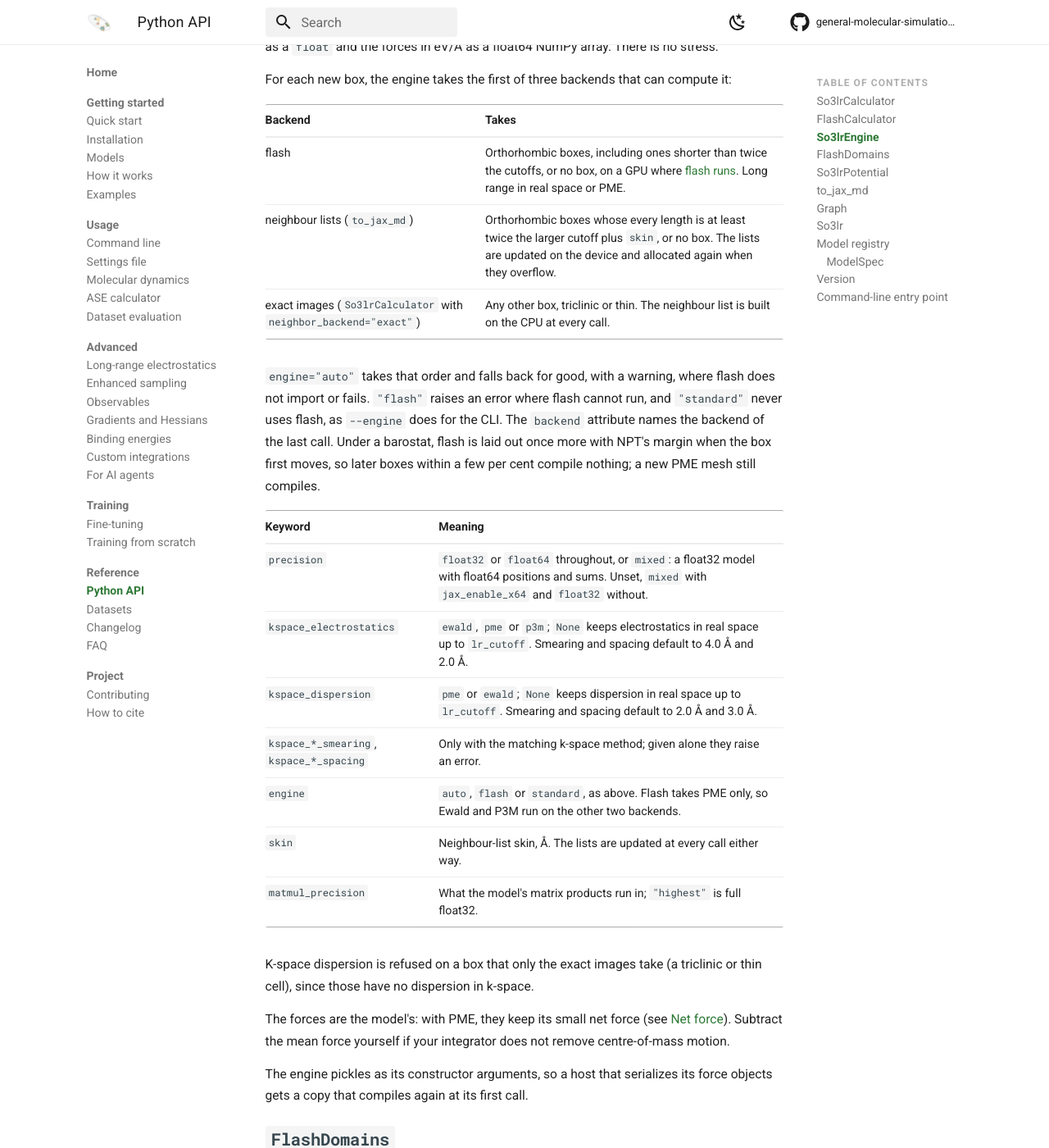
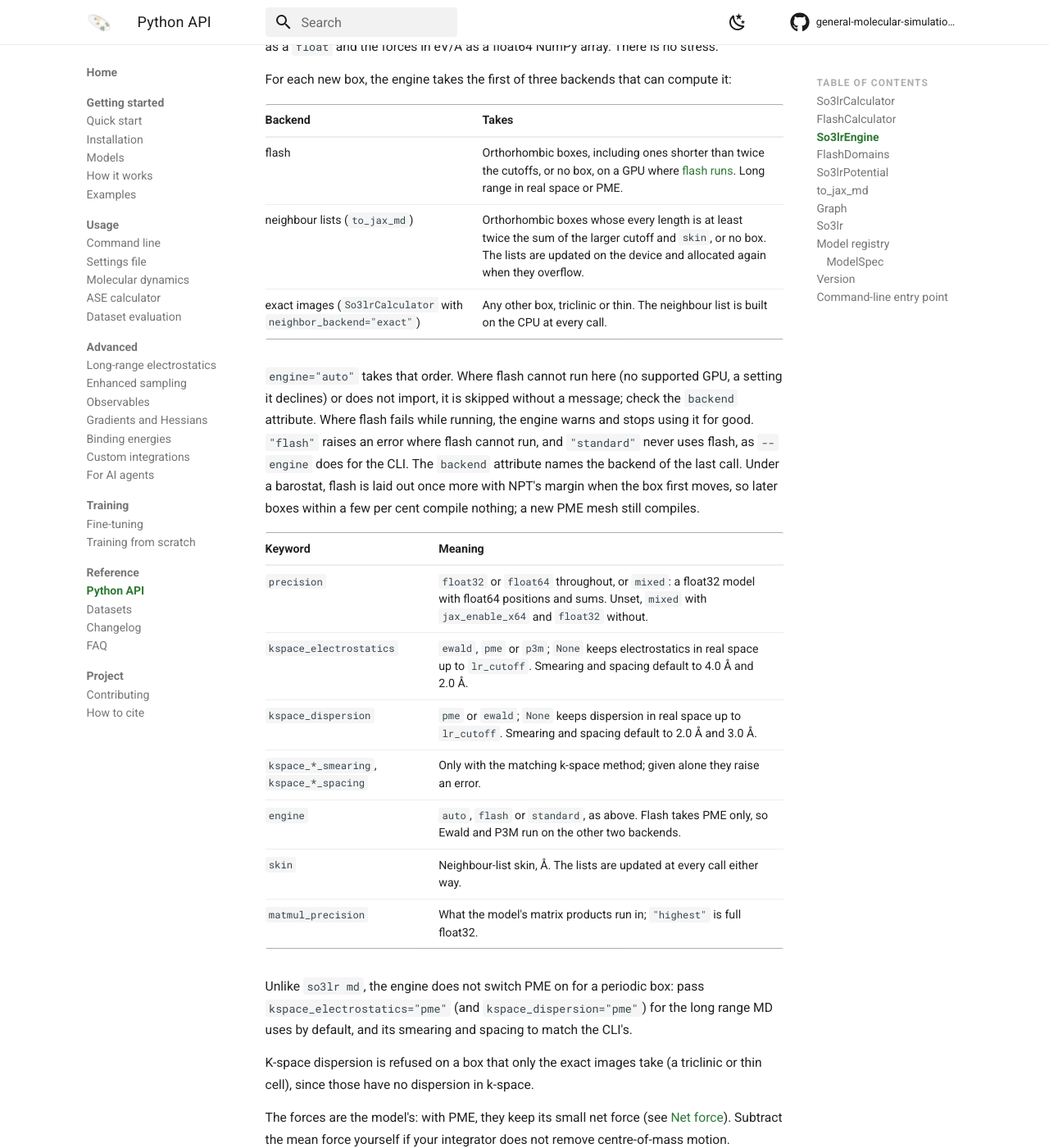
Before and after one commit to so3lr/so3lr.github.io, an MkDocs documentation site: the page built from docs/reference/api.md, in a window 1280 px wide and 1400 px high, scrolled down 3603 px. Shown: the whole window at 82% size. Built offline with MkDocs 1.6.1 and Material for MkDocs 9.7.7, drawn with Linux system fonts in a browser that asks for light colours; comment, search, counter and statistics services are not loaded; some of the changed text lies outside the part shown.

Commit message:
So3lrEngine: when auto skips flash quietly, PME is not switched on; to_jax_md remove_net_force; the neighbour-list box rule

```diff
--- a/docs/reference/api.md
+++ b/docs/reference/api.md
@@ -152,11 +152,13 @@ compute it:
 | Backend | Takes |
 |---|---|
 | flash | Orthorhombic boxes, including ones shorter than twice the cutoffs, or no box, on a GPU where [flash runs](../usage/md.md#when-flash-runs). Long range in real space or PME. |
-| neighbour lists (`to_jax_md`) | Orthorhombic boxes whose every length is at least twice the larger cutoff plus `skin`, or no box. The lists are updated on the device and allocated again when they overflow. |
+| neighbour lists (`to_jax_md`) | Orthorhombic boxes whose every length is at least twice the sum of the larger cutoff and `skin`, or no box. The lists are updated on the device and allocated again when they overflow. |
 | exact images (`So3lrCalculator` with `neighbor_backend="exact"`) | Any other box, triclinic or thin. The neighbour list is built on the CPU at every call. |
 
-`engine="auto"` takes that order and falls back for good, with a warning,
-where flash does not import or fails. `"flash"` raises an error where flash
+`engine="auto"` takes that order. Where flash cannot run here (no supported
+GPU, a setting it declines) or does not import, it is skipped without a
+message; check the `backend` attribute. Where flash fails while running, the
+engine warns and stops using it for good. `"flash"` raises an error where flash
 cannot run, and `"standard"` never uses flash, as `--engine` does for the CLI.
 The `backend` attribute names the backend of the last call. Under a barostat,
 flash is laid out once more with NPT's margin when the box first moves, so
@@ -172,6 +174,10 @@ compiles.
 | `engine` | `auto`, `flash` or `standard`, as above. Flash takes PME only, so Ewald and P3M run on the other two backends. |
 | `skin` | Neighbour-list skin, Å. The lists are updated at every call either way. |
 | `matmul_precision` | What the model's matrix products run in; `"highest"` is full float32. |
+
+Unlike `so3lr md`, the engine does not switch PME on for a periodic box: pass
+`kspace_electrostatics="pme"` (and `kspace_dispersion="pme"`) for the long
+range MD uses by default, and its smearing and spacing to match the CLI's.
 
 K-space dispersion is refused on a box that only the exact images take (a
 triclinic or thin cell), since those have no dispersion in k-space.
```
Also changed, not shown: other parts of docs/reference/api.md (+1 -0 lines), docs/advanced/electrostatics.md (+3 -1 lines), docs/advanced/integrations.md (+1 -0 lines).
